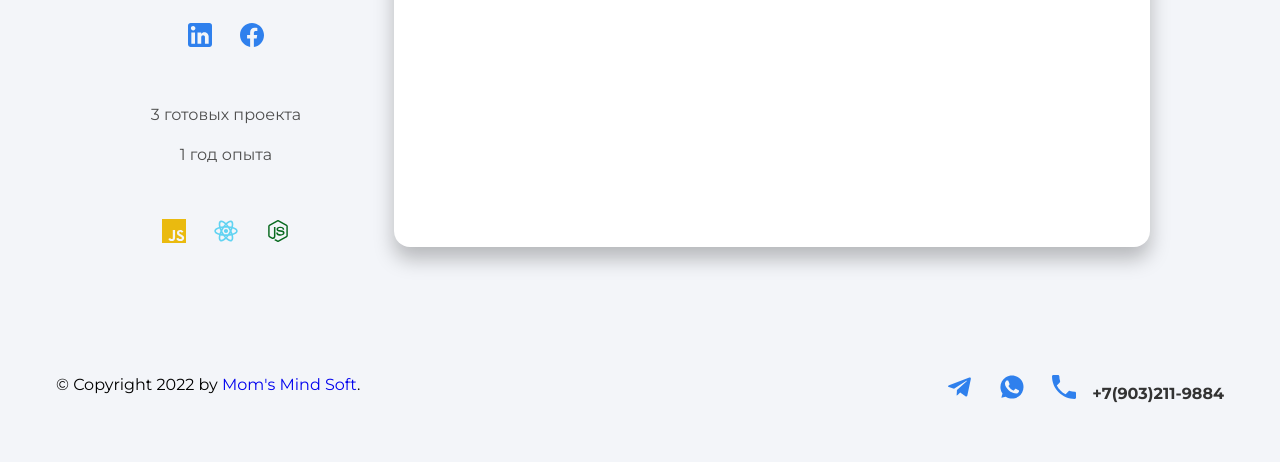
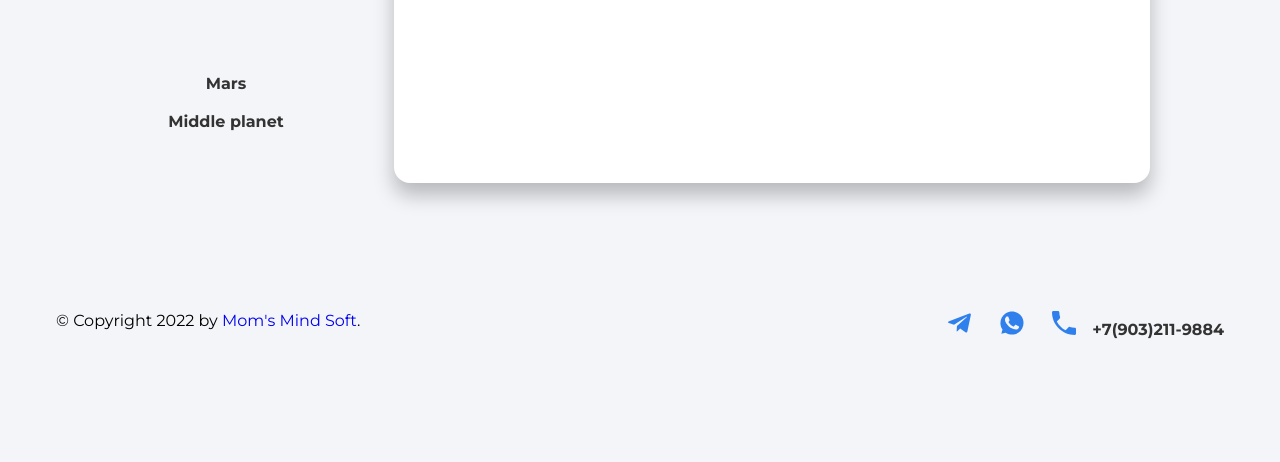
Before and after one commit to starostinanatalie/devops_diploma, a Flask app: template frontend/app_frontend/templates/index.html in a window 1280 px wide. Shown: the part 525-987 px from the top of the page. After the commit the page ends 864 px from the top, so only its background shows below. Run offline with Flask 2, Linux system fonts and the light colour scheme; the template is opened without the code that fills it, so the values that code supplies are empty; some libraries are stand-ins or nearby versions.

Commit message:
for 23 october

```diff
--- a/frontend/app_frontend/templates/index.html
+++ b/frontend/app_frontend/templates/index.html
@@ -26,25 +26,9 @@
         <section class="experience-section">
             <img class="planet-photo" src="{{ url_for('static', filename='img/00.JPG') }}" alt="My photo">
 
-            <div>
-                <a href="https://www.linkedin.com/in/natalie-starostina-7b2039183/">
-                    <img src="./img/icons/linkedin-icon.svg" alt="My LinkedIn" class="icon">
-                </a>
-
-                <a href="https://www.facebook.com/profile.php?id=100008830218641">
-                    <img src="./img/icons/fb-icon.svg" alt="My Facebook" class="icon">
-                </a>
-            </div>
-
             <div class="experience-description">
-                <p>3 готовых проекта</p>
-                <p>1 год опыта</p>
-            </div>
-
-            <div>
-                <img src="./img/icons/js-icon.svg" alt="JavaScript" class="icon">
-                <img src="./img/icons/react-icon.svg" alt="React" class="icon">
-                <img src="./img/icons/nodejs-icon.svg" alt="NodeJS" class="icon">
+                <h2>Mars</h2>
+                <h2>Middle planet</h2>
             </div>
 
         </section>
```
